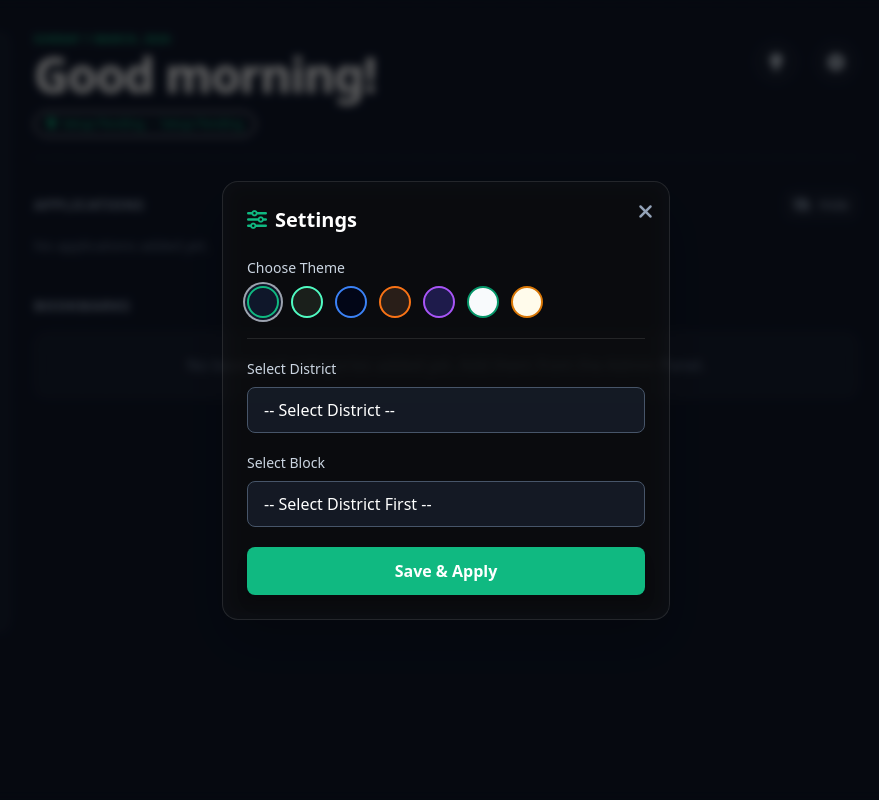
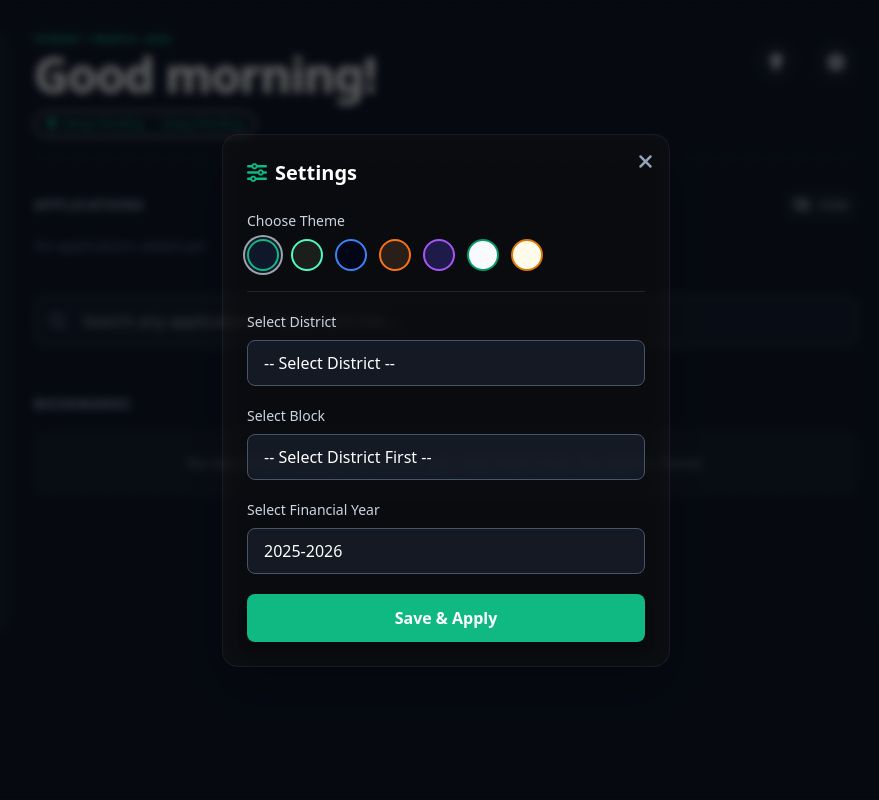
Before and after one commit to rajatpoddar/Nrega-Bookmarks, a Flask app: page / in a window 1280 px wide. Shown: the whole page, without its empty margins (194-1073 px from the left). Run offline with Flask 3, Linux system fonts and the light colour scheme; style sheets or scripts are compiled from the project's sources; some libraries are stand-ins or nearby versions.

Commit message:
fix bug and css

```diff
--- a/app.py
+++ b/app.py
@@ -2,12 +2,17 @@ from flask import Flask, render_template, request, jsonify, session, redirect, u
 from flask_sqlalchemy import SQLAlchemy
 from functools import wraps
 import os
+from dotenv import load_dotenv
+
+# Environment variables load karo .env file se
+load_dotenv()
 
 app = Flask(__name__)
-app.secret_key = 'nrega_vibe_secret_key'
+# Secret key aur admin pin ko env se fetch karo, ya default fallback use karo
+app.secret_key = os.environ.get('SECRET_KEY', 'nrega_vibe_secret_key')
 
-# --- SET YOUR ADMIN PIN HERE ---
-ADMIN_PIN = '72528'
+# --- SET YOUR ADMIN PIN IN A .env FILE ---
+ADMIN_PIN = os.environ.get('ADMIN_PIN', '12345')
 
 # --- FIX: Absolute Path for Database ---
 basedir = os.path.abspath(os.path.dirname(__file__))
--- a/docker-compose.yml
+++ b/docker-compose.yml
@@ -6,6 +6,8 @@ services:
     container_name: nrega_bookmarks_app
     restart: unless-stopped
     ports:
-      - "6006:5000"  # Yahan 6000 ko 6001 kar diya hai
+      - "6006:5000"
+    env_file:
+      - .env
     volumes:
       - ./instance:/app/instance
--- a/requirements.txt
+++ b/requirements.txt
@@ -3,3 +3,4 @@ Flask-SQLAlchemy
 requests
 beautifulsoup4
 gunicorn
+python-dotenv
--- /dev/null
+++ b/static/css/input.css
@@ -0,0 +1,3 @@
+@tailwind base;
+@tailwind components;
+@tailwind utilities;
--- /dev/null
+++ b/tailwind.config.js
@@ -0,0 +1,15 @@
+/** @type {import('tailwindcss').Config} */
+module.exports = {
+    content: ["./templates/**/*.html"],
+    theme: {
+      extend: {
+        colors: {
+          darkbg: 'var(--color-bg)',
+          cardbg: 'var(--color-cardbg)',
+          cardborder: 'var(--color-cardborder)',
+          nregagreen: 'var(--color-accent)'
+        }
+      }
+    },
+    plugins: [],
+  }
--- a/templates/base.html
+++ b/templates/base.html
@@ -19,31 +19,18 @@
 
     <script async src="https://pagead2.googlesyndication.com/pagead/js/adsbygoogle.js?client=ca-pub-7555042175718049" crossorigin="anonymous"></script>
 
-    <script src="https://cdn.tailwindcss.com"></script>
+    <link rel="stylesheet" href="{{ url_for('static', filename='css/tailwind.css') }}">
+
     <link rel="stylesheet" href="https://cdnjs.cloudflare.com/ajax/libs/font-awesome/6.4.0/css/all.min.css">
     <link rel="stylesheet" href="https://cdn.jsdelivr.net/npm/@mdi/font@7.4.47/css/materialdesignicons.min.css">
 
     <script>
-        tailwind.config = {
-            theme: {
-                extend: {
-                    colors: {
-                        darkbg: 'var(--color-bg)',
-                        cardbg: 'var(--color-cardbg)',
-                        cardborder: 'var(--color-cardborder)',
-                        nregagreen: 'var(--color-accent)'
-                    }
-                }
-            }
-        }
-
         const savedTheme = localStorage.getItem('userTheme') || 'theme-slate';
         document.documentElement.setAttribute('data-theme', savedTheme);
     </script>
 
     <style>
-        /* THEME VARIABLES */
-        /* 1. Default Slate - Added Subtle Dot Texture */
+        /* THEME VARIABLES - Firefox 48+ supports this natively */
         :root, [data-theme="theme-slate"] {
             --color-bg: #0f172a;
             --color-cardbg: rgba(255, 255, 255, 0.03);
@@ -52,7 +39,6 @@
             --text-main: #ffffff;
             --bg-pattern: radial-gradient(rgba(255, 255, 255, 0.03) 1.5px, transparent 1.5px);
         }
-        /* 2. Nrega Classic */
         [data-theme="theme-nrega"] {
             --color-bg: #1a1f1b;
             --color-cardbg: rgba(255, 255, 255, 0.02);
@@ -61,7 +47,6 @@
             --text-main: #ffffff;
             --bg-pattern: none;
         }
-        /* 3. Midnight Blue - Added Modern Grid Texture */
         [data-theme="theme-midnight"] {
             --color-bg: #020617;
             --color-cardbg: rgba(59, 130, 246, 0.05);
@@ -71,7 +56,6 @@
             --bg-pattern: linear-gradient(rgba(255, 255, 255, 0.02) 1px, transparent 1px),
                           linear-gradient(90deg, rgba(255, 255, 255, 0.02) 1px, transparent 1px);
         }
-        /* 4. Dark Coffee */
         [data-theme="theme-coffee"] {
             --color-bg: #291e18;
             --color-cardbg: rgba(255, 255, 255, 0.02);
@@ -80,7 +64,6 @@
             --text-main: #ffffff;
             --bg-pattern: none;
         }
-        /* 5. Sunset Purple */
         [data-theme="theme-purple"] {
             --color-bg: #1e1b4b;
             --color-cardbg: rgba(168, 85, 247, 0.05);
@@ -89,7 +72,6 @@
             --text-main: #ffffff;
             --bg-pattern: none;
         }
-        /* 6. Light Day */
         [data-theme="theme-light-day"] {
             --color-bg: #f8fafc;
             --color-cardbg: #ffffff;
@@ -98,7 +80,6 @@
             --text-main: #0f172a;
             --bg-pattern: radial-gradient(rgba(15, 23, 42, 0.06) 1.5px, transparent 1.5px);
         }
-        /* 7. Light Warm */
         [data-theme="theme-light-warm"] {
             --color-bg: #fffbeb;
             --color-cardbg: #ffffff;
@@ -108,7 +89,6 @@
             --bg-pattern: radial-gradient(rgba(69, 26, 3, 0.06) 1.5px, transparent 1.5px);
         }
 
-        /* Smart Override for Light Themes */
         [data-theme*="light"] .text-white { color: var(--text-main) !important; }
         [data-theme*="light"] .text-slate-300 { color: #475569 !important; }
         [data-theme*="light"] .text-slate-400 { color: #64748b !important; }
--- a/templates/index.html
+++ b/templates/index.html
@@ -71,6 +71,13 @@
 
             <div class="block lg:hidden glass-card rounded-xl h-[100px] flex items-center justify-center text-slate-500 text-sm border-dashed border-2 border-slate-700/50 my-2">
                 In-feed Mobile Ad
+            </div>
+
+            <div class="mt-4 mb-2 relative">
+                <div class="absolute inset-y-0 left-0 flex items-center pl-4 pointer-events-none">
+                    <i class="fa-solid fa-magnifying-glass text-slate-500"></i>
+                </div>
+                <input type="text" id="bookmarkSearch" onkeyup="filterBookmarks()" class="w-full bg-slate-800/50 border border-slate-600 rounded-xl pl-12 pr-4 py-3 text-white focus:outline-none focus:border-nregagreen transition shadow-inner" placeholder="Search any application or bookmark link...">
             </div>
 
             <div>
@@ -163,6 +170,16 @@
                 </select>
             </div>
 
+            <div>
+                <label class="block text-sm font-medium text-slate-300 mb-2">Select Financial Year</label>
+                <select id="finYearSelect" class="w-full bg-slate-800/50 border border-slate-600 rounded-lg px-4 py-2.5 text-white focus:outline-none focus:border-nregagreen transition appearance-none">
+                    <option value="2026-2027">2026-2027</option>
+                    <option value="2025-2026">2025-2026</option>
+                    <option value="2024-2025">2024-2025</option>
+                    <option value="2023-2024">2023-2024</option>
+                </select>
+            </div>
+
             <button onclick="saveSettings()" class="w-full bg-nregagreen hover:bg-emerald-600 text-white font-semibold rounded-lg px-4 py-3 mt-4 transition shadow-lg shadow-nregagreen/20">
                 Save & Apply
             </button>
@@ -248,6 +265,29 @@
         }
     }
 
+    function filterBookmarks() {
+        const input = document.getElementById('bookmarkSearch').value.toLowerCase();
+
+        document.querySelectorAll('#applicationsContainer a').forEach(app => {
+            const text = app.innerText.toLowerCase();
+            app.style.display = text.includes(input) ? '' : 'none';
+        });
+
+        document.querySelectorAll('.group\\/card').forEach(category => {
+            let hasVisibleLink = false;
+            category.querySelectorAll('li').forEach(item => {
+                const text = item.innerText.toLowerCase();
+                if (text.includes(input)) {
+                    item.style.display = '';
+                    hasVisibleLink = true;
+                } else {
+                    item.style.display = 'none';
+                }
+            });
+            category.style.display = hasVisibleLink ? '' : 'none';
+        });
+    }
+
     // --- THEME LOGIC ---
     function setThemePreview(themeName) {
         document.documentElement.setAttribute('data-theme', themeName);
@@ -318,6 +358,7 @@
     function saveSettings() {
         const distSelect = document.getElementById('districtSelect');
         const blockSelect = document.getElementById('blockSelect');
+        const finYearSelect = document.getElementById('finYearSelect');
 
         if(distSelect.value === "") return alert("Please select a District.");
         if(blockSelect.value === "") return alert("Please select a Block.");
@@ -328,6 +369,7 @@
         localStorage.setItem('userTheme', document.getElementById('selectedTheme').value);
         localStorage.setItem('userDistrict', distSelect.value);
         localStorage.setItem('userBlock', blockSelect.value);
+        localStorage.setItem('userFinYear', finYearSelect.value);
         localStorage.setItem('userDistrictText', distOption.text);
         localStorage.setItem('userBlockText', blockOption.text);
         localStorage.setItem('distCode', distOption.getAttribute('data-code'));
@@ -338,10 +380,29 @@
         toggleModal('settingsModal');
     }
 
+    function getAutoFinancialYear() {
+        const today = new Date();
+        const year = today.getFullYear();
+        const month = today.getMonth(); // 0 = Jan, 1 = Feb, 2 = Mar, 3 = Apr
+
+        if (month >= 3) {
+            return `${year}-${year + 1}`;
+        } else {
+            return `${year - 1}-${year}`;
+        }
+    }
+
     function updateDisplay() {
         const savedDistrictText = localStorage.getItem('userDistrictText');
         const savedBlockText = localStorage.getItem('userBlockText');
         const savedTheme = localStorage.getItem('userTheme') || 'theme-slate';
+        let savedFinYear = localStorage.getItem('userFinYear');
+
+        // Agar pehle se fin year save nahi hai to current year by default lelo
+        if (!savedFinYear) {
+            savedFinYear = getAutoFinancialYear();
+        }
+        document.getElementById('finYearSelect').value = savedFinYear;
 
         setThemePreview(savedTheme);
 
@@ -362,7 +423,13 @@
         const blockCode = localStorage.getItem('blockCode') || "";
         const blockName = (localStorage.getItem('userBlockText') || "").toUpperCase();
 
+        // Ab locally saved financial year ko uthayega
+        const currentFinYear = localStorage.getItem('userFinYear') || getAutoFinancialYear();
+
         document.querySelectorAll('a[data-template]').forEach(link => {
+            link.onclick = null;
+
+            if(distCode && blockCode) {
                 let template = link.getAttribute('data-template');
                 let finalUrl = template
                     .replace(/\[DIST_CODE\]/g, distCode)
@@ -371,12 +438,11 @@
                     .replace(/\[STATE_CODE\]/g, "34")
                     .replace(/\[BLOCK_CODE\]/g, blockCode)
                     .replace(/\[BLOCK_NAME\]/g, blockName)
-                .replace(/\[FIN_YEAR\]/g, "2025-2026");
+                    .replace(/\[FIN_YEAR\]/g, currentFinYear);
 
-            if(distCode && blockCode) {
                 link.setAttribute('href', finalUrl);
             } else {
-                link.setAttribute('href', '#');
+                link.setAttribute('href', 'javascript:void(0);');
                 link.onclick = (e) => {
                     e.preventDefault();
                     toggleModal('settingsModal');
```
Also changed, not shown: 3 other files. Lines whose indentation alone changed are shown as unchanged.
